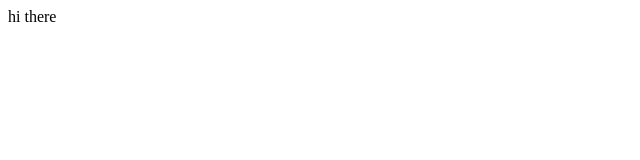
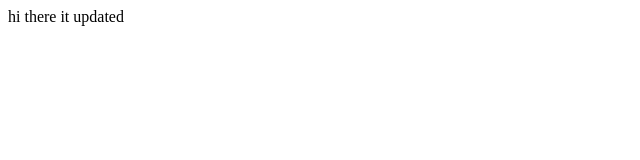
Before and after one commit to Kum4r4n/owlocal-join, a plain HTML site: page index.html in a window 1280 px wide. Shown: the full height of the page, 0-640 px from the left. Drawn offline with Linux system fonts and the light colour scheme.

Commit message:
added_index_2

```diff
--- a/index.html
+++ b/index.html
@@ -1,6 +1,6 @@
 <html>
   <body>
-hi there
+hi there it updated
 
   </body>
 </html>
```
